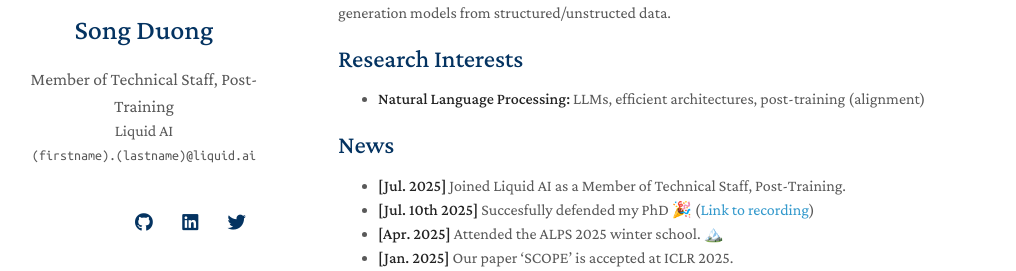
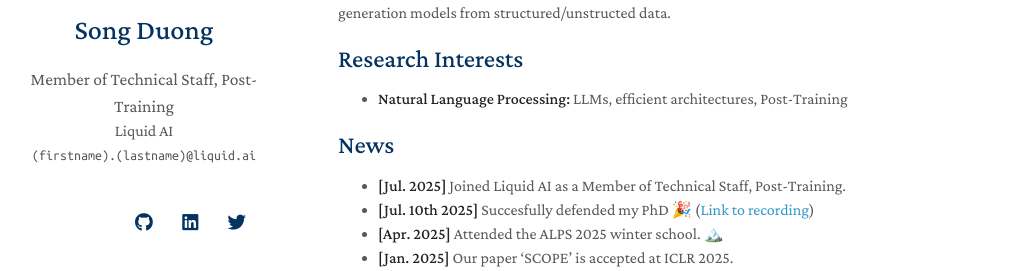
Before and after one commit to sngdng/sngdng.github.io, a Jekyll site: the page built from index.md, in a window 1280 px wide and 900 px high. Shown: the part 200-471 px from the top of the window, without its empty margins (132-1148 px from the left). Built offline with Jekyll 4.4.1, drawn with Linux system fonts in a browser that asks for light colours; nearby versions of some CDN libraries; emoji names are drawn with the system emoji font; a style sheet for code colours, icons or effects is not loaded; our own code applies the rules of GitHub Pages for plain Markdown files.

Commit message:
small edit

```diff
--- a/index.md
+++ b/index.md
@@ -10,7 +10,7 @@ Previously I was a Ph.D. student at Criteo and CNRS-ISIR, Sorbonne University, u
 
 ## Research Interests
 
-- **Natural Language Processing:** LLMs, efficient architectures, post-training (alignment)
+- **Natural Language Processing:** LLMs, efficient architectures, Post-Training
 
 ## News
 
```
